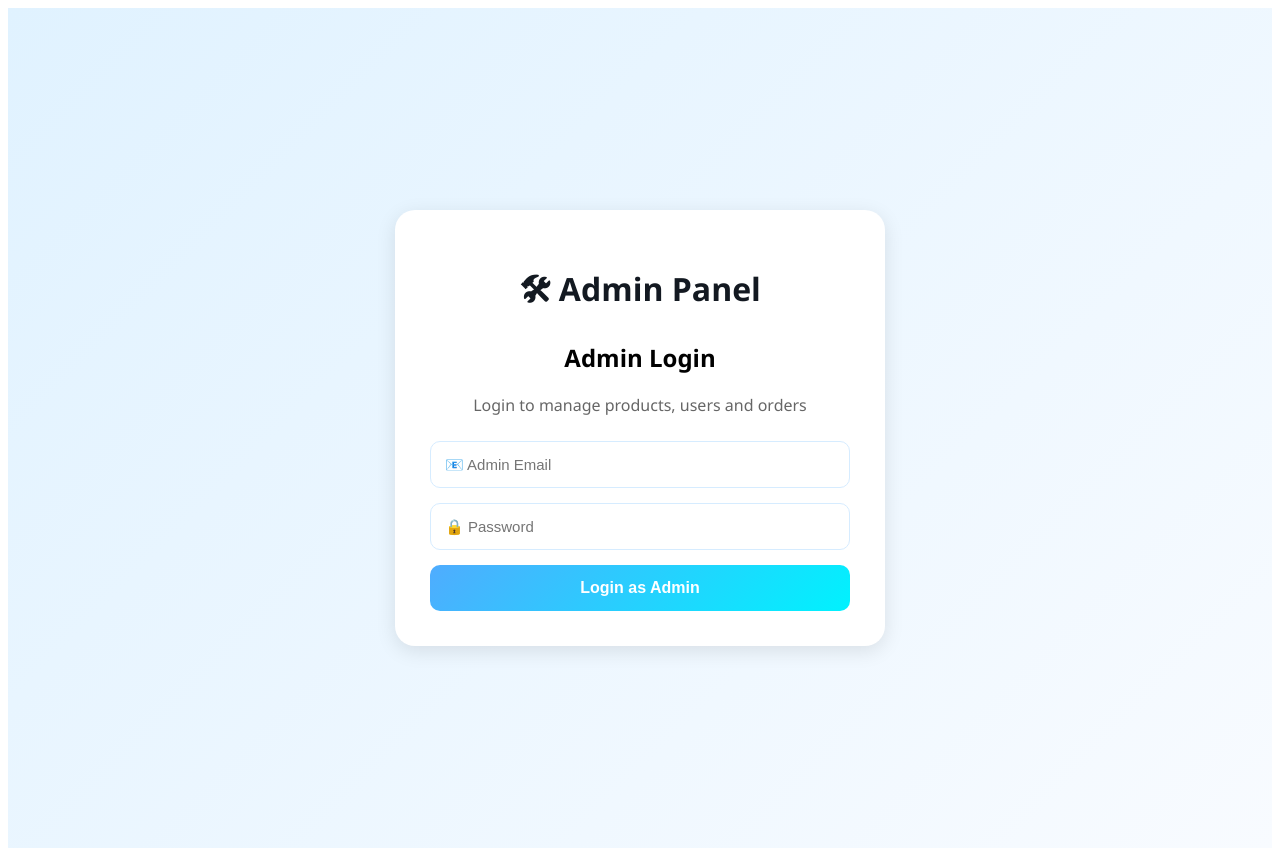
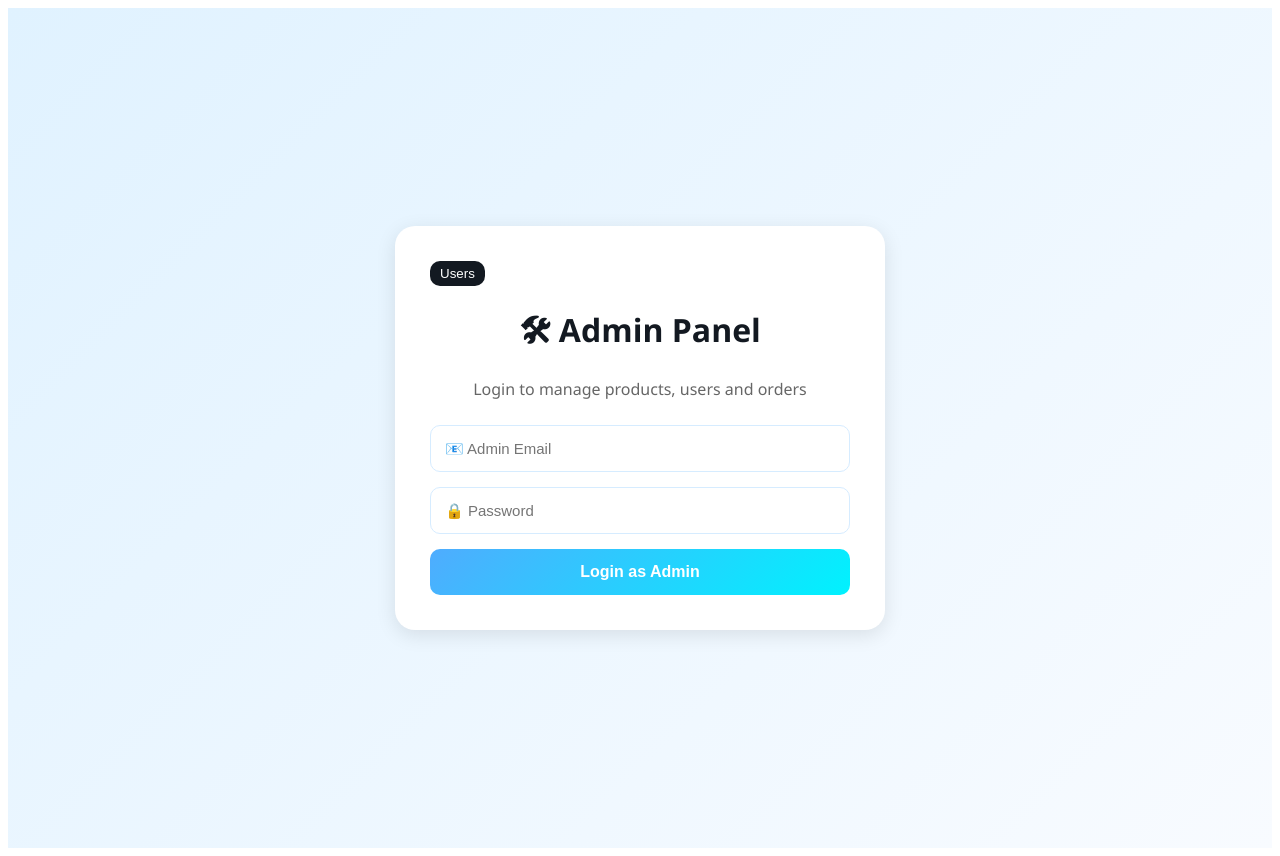
Before and after one commit to basilribumon/e-commerse, a React (Vite) app: page /admin-login in a window 1280 px wide. Built offline with nearby package versions, Linux system fonts and the light colour scheme.

Commit message:
feat: Enhance AdminLogin component with navigation button for users and update UI elements

```diff
--- a/src/admin/pagess/adminLogin.jsx
+++ b/src/admin/pagess/adminLogin.jsx
@@ -61,7 +61,23 @@ function AdminLogin() {
           boxShadow:
             "0 5px 20px rgba(0,0,0,0.1)",
         }}
-      >
+      ><button
+            onClick={() =>
+              navigate(
+                "/login"
+              )
+            }
+            style={{
+              background:"#131921",
+              color:"white",
+              border:"none",
+              padding:"5px 10px",
+              borderRadius:"10px",
+              cursor:"pointer",
+            }}
+          >
+            Users
+          </button>
         <div
           style={{
             textAlign: "center",
@@ -77,7 +93,7 @@ function AdminLogin() {
             🛠 Admin Panel
           </h1>
 
-          <h2>Admin Login</h2>
+
 
           <p style={{ color: "#666" }}>
             Login to manage products, users and orders
```
